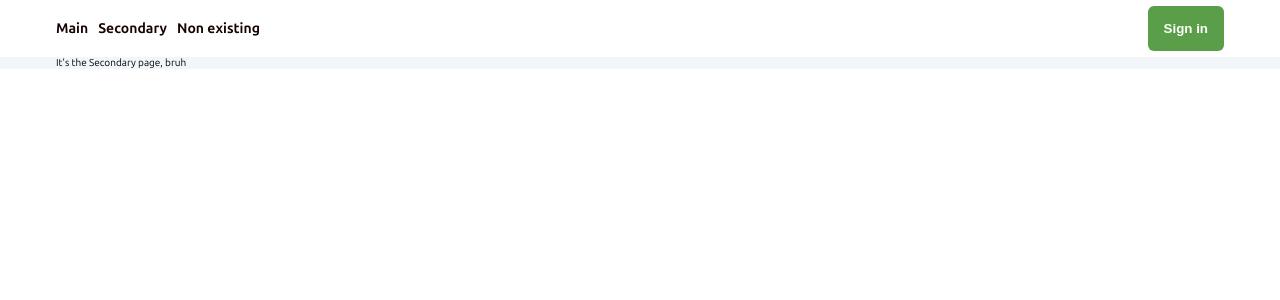
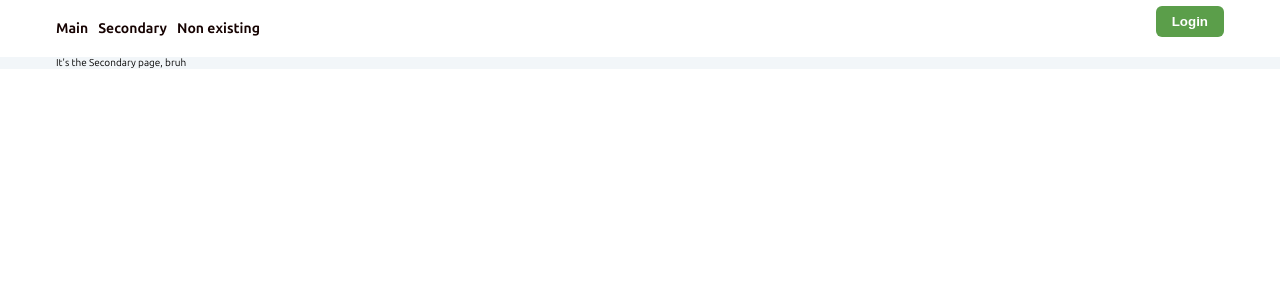
Before and after one commit to rasskkazov/react-ts-webp-starter, a React app: page /second/1 in a window 1280 px wide. Shown: the top 300 px of the page. Built offline with nearby package versions, Linux system fonts and the light colour scheme.

Commit message:
feat: token in localstorage

```diff
--- /dev/null
+++ b/src/features/auth/Auth.tsx
@@ -0,0 +1,10 @@
+import { Button } from "@/shared/ui/Button";
+import { login } from "./api/login";
+import { isAuth } from "@/shared/lib/isAuth";
+export const Auth = () => {
+  return (
+    <div className="auth">
+      {!isAuth() && <Button text="Login" onClick={login} />}
+    </div>
+  );
+};
--- /dev/null
+++ b/src/features/auth/api/login.ts
@@ -0,0 +1,9 @@
+import { mockAuth } from "@/shared/lib/mockAuth";
+
+export const login = async () => {
+  const login = prompt("enter login (admin)");
+  const res = await mockAuth(login);
+  if (res.status !== 200) return;
+  localStorage.setItem("token", res.token);
+  console.log(res);
+};
--- a/src/features/index.ts
+++ b/src/features/index.ts
@@ -1 +1,2 @@
 export { Navigation } from "./navigation/Navigation";
+export { Auth } from "./auth/Auth";
--- /dev/null
+++ b/src/shared/lib/isAuth.ts
@@ -0,0 +1,3 @@
+export const isAuth = () => {
+  return !!localStorage.getItem("token");
+};
--- /dev/null
+++ b/src/shared/lib/mockAuth.ts
@@ -0,0 +1,19 @@
+const validToken =
+  "eyJhbGciOiJIUzI1NiIsInR5cCI6IkpXVCJ9.eyJlbWFpbCI6ImJvZ2RhbkBnbWFpbC5jb20iLCJpZCI6NDg3NDksImlhdCI6MTcxNTYwODE2MSwiZXhwIjoxNzE1Njk0NTYxfQ.5CzTRlkJlBarYRpmSvOu6GPowcLUwbnWDX5KI7dBXPU";
+
+export const mockAuth = (login: string) => {
+  const res: Promise<{ status: number; token: string }> = new Promise(
+    (resolve) => {
+      setTimeout(() => {
+        if (login !== "admin") resolve({ status: 401, token: "" });
+        resolve({
+          status: 200,
+          token: validToken,
+        });
+      }, 1000);
+    }
+  );
+  return res;
+};
+
+// export const mockLogout = () => {};
--- a/src/widgets/header/ui/Header.tsx
+++ b/src/widgets/header/ui/Header.tsx
@@ -1,11 +1,10 @@
-import { Navigation } from "@/features";
+import { Auth, Navigation } from "@/features";
 import * as classes from "./Header.module.scss";
-import { Button } from "@/shared/ui/Button/Button";
 export const Header = () => {
   return (
     <div className={classes.header}>
       <Navigation />
-      <Button text="Sign in" />
+      <Auth />
     </div>
   );
 };
```
Also changed, not shown: src/entity/index.ts (added), src/entity/user/index.ts (added), src/features/auth/api/logout.ts (added), src/shared/ui/Button/index.tsx (renamed from src/shared/ui/Button/Button.tsx).
